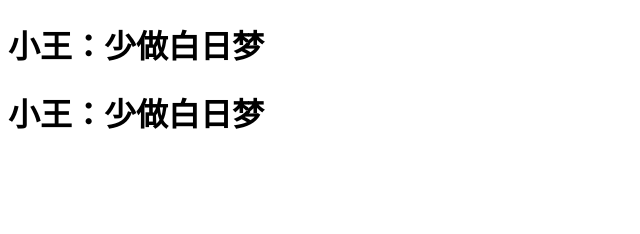
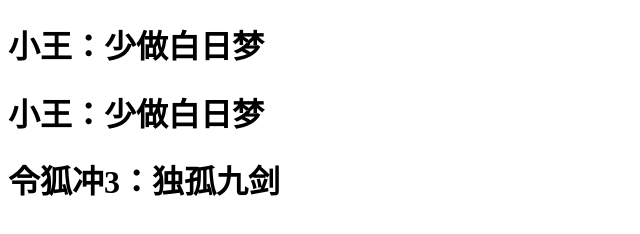
Before and after one commit to 923wangziyi/fupo, a plain HTML site: page index.html in a window 1280 px wide. Shown: the whole page, without its empty margins (0-640 px from the left). Drawn offline with Linux system fonts and the light colour scheme.

Commit message:
令狐冲3 提交

```diff
--- a/index.html
+++ b/index.html
@@ -6,6 +6,6 @@
 <body>
 	<h1>小王：少做白日梦</h1>
 	<h1>小王：少做白日梦</h1>
-
+	<h1>令狐冲3：独孤九剑</h1>
 </body>
 </html>
```
